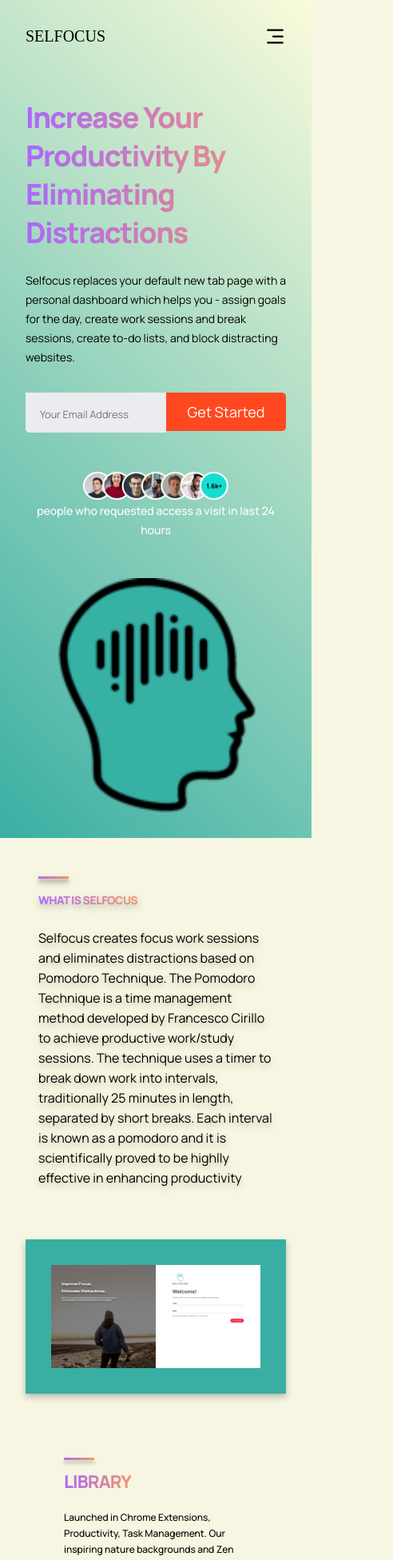
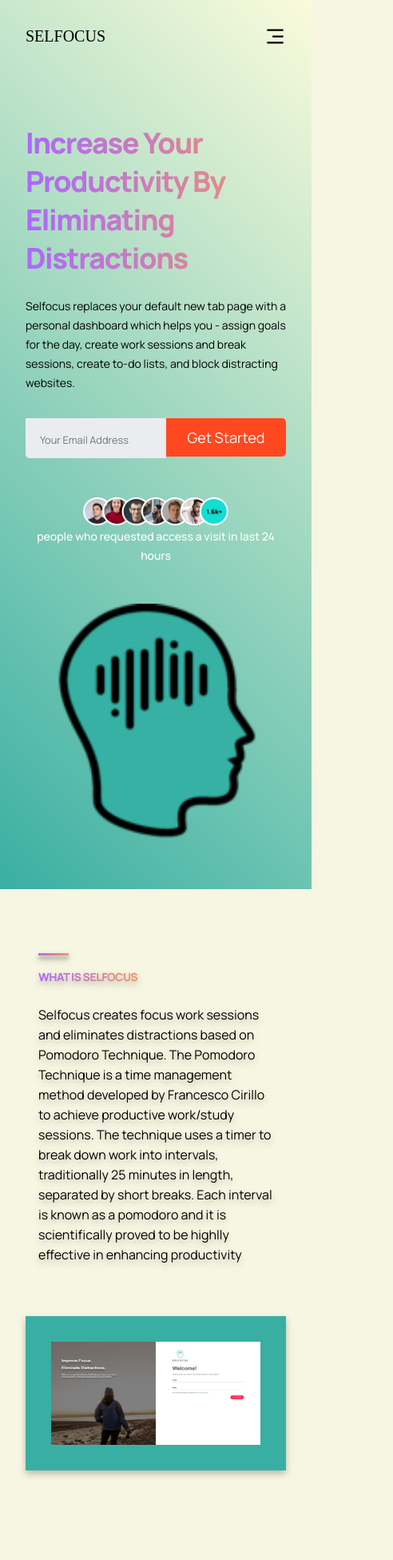
Before and after one commit to saranyavinjarapu/Selfocus_Landing_Page, a React (Create React App) app: page / in a window 390 px wide. Shown: the top 1951 px of the page at 80% size, 492 px wide, since content can reach past the window. Built offline with nearby package versions, Linux system fonts and the light colour scheme.

Commit message:
added styling for smaller screen sizes

```diff
--- a/src/App.css
+++ b/src/App.css
@@ -62,7 +62,7 @@
 }
 
 .section__padding {
-  padding: 0rem 6rem;
+  padding: 4rem 6rem;
 }
 
 .section__margin {
@@ -109,10 +109,10 @@
 
 @media screen and (max-width: 550px) {
   .section__padding {
-    padding: 2rem 2rem;
+    padding: 4rem 2rem;
   }
 
   .section__margin {
-    margin: 2rem 2rem;
+    margin: 4rem 2rem;
   }
 }
--- a/src/containers/footer/footer.css
+++ b/src/containers/footer/footer.css
@@ -62,15 +62,14 @@
 @media screen and (max-width: 1050px) {
   .selfocus__footer {
     flex-direction: column;
-    gap: 3rem;
+    gap: 1rem;
   }
 }
 
 @media screen and (max-width: 650px) {
   .selfocus__footer-links_container {
     padding: 0rem 3rem;
-    margin: 2rem;
-    border: 2px solid yellow;
+    margin: 2rem 4rem;
   }
 }
 
```
